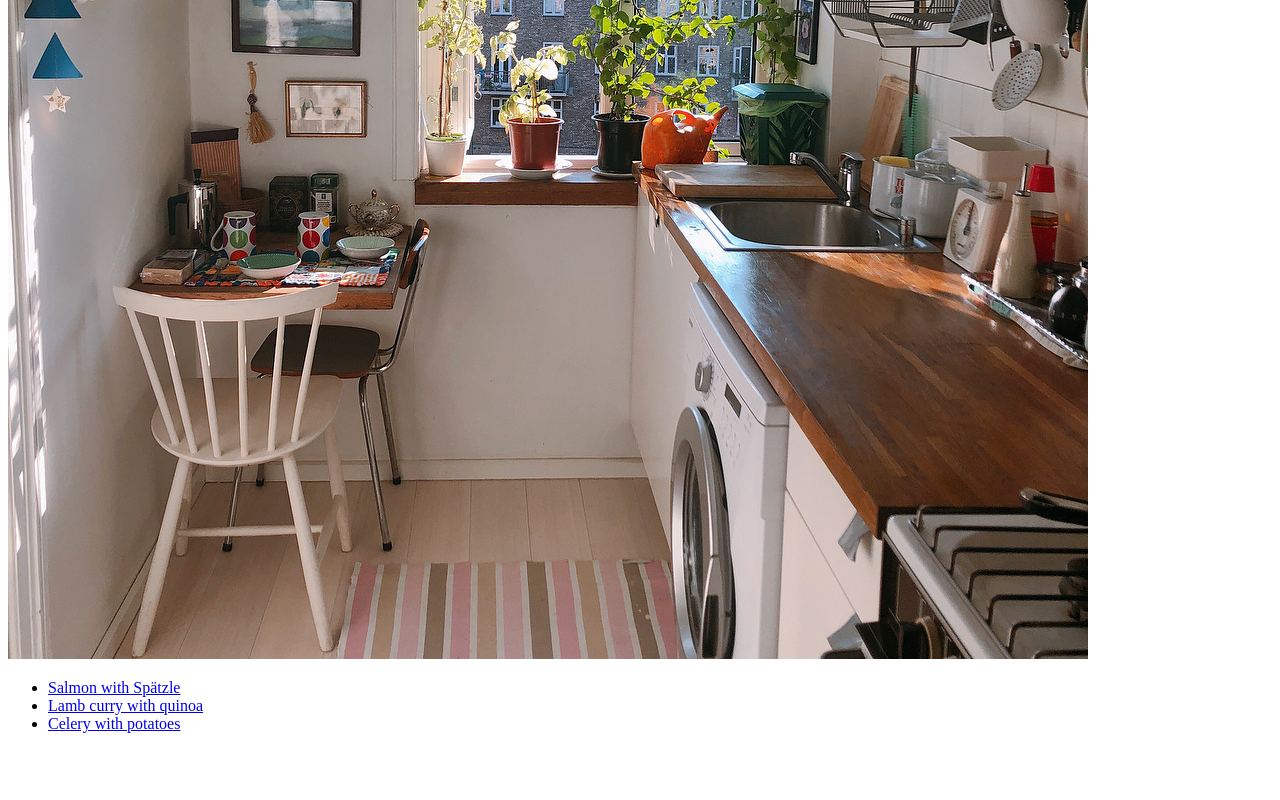
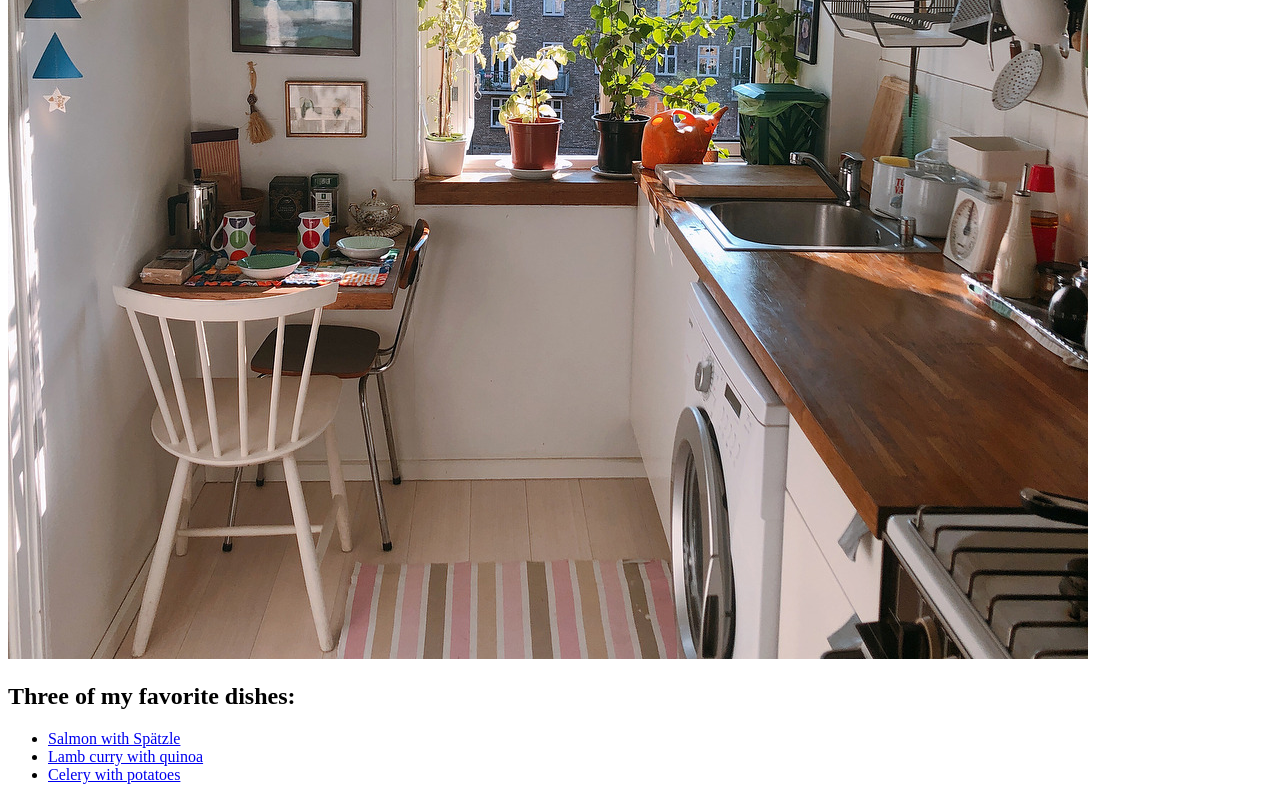
Before and after one commit to oezg/odin-recipes, a plain HTML site: page index.html in a window 1280 px wide. Shown: the part 501-1301 px from the top of the page. Before the commit the page ends 1250 px from the top, so only its background shows below. Drawn offline with Linux system fonts and the light colour scheme.

Commit message:
Heading for three links

```diff
--- a/index.html
+++ b/index.html
@@ -7,6 +7,7 @@
     <body>
         <h1>Recipes from my kitchen</h1>
         <img src="cosy_kitchen.jpg">
+        <h2>Three of my favorite dishes:</h2>
         <ul>
             <li><a href="recipes/salmon.html">Salmon with Spätzle</a></li>
             <li><a href="recipes/lamb-curry.html">Lamb curry with quinoa</a></li>
```
